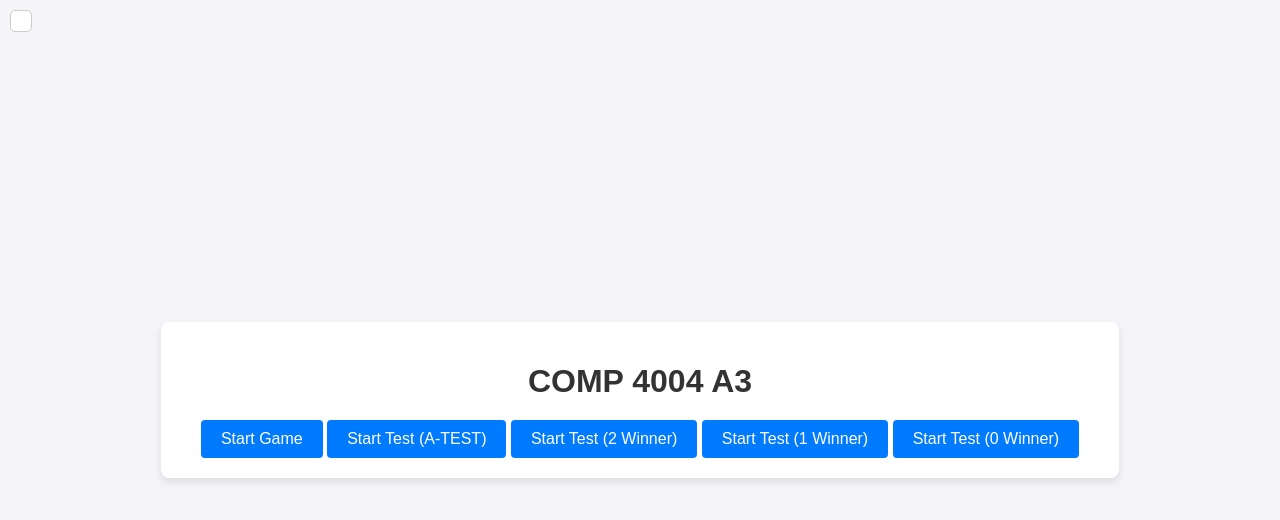
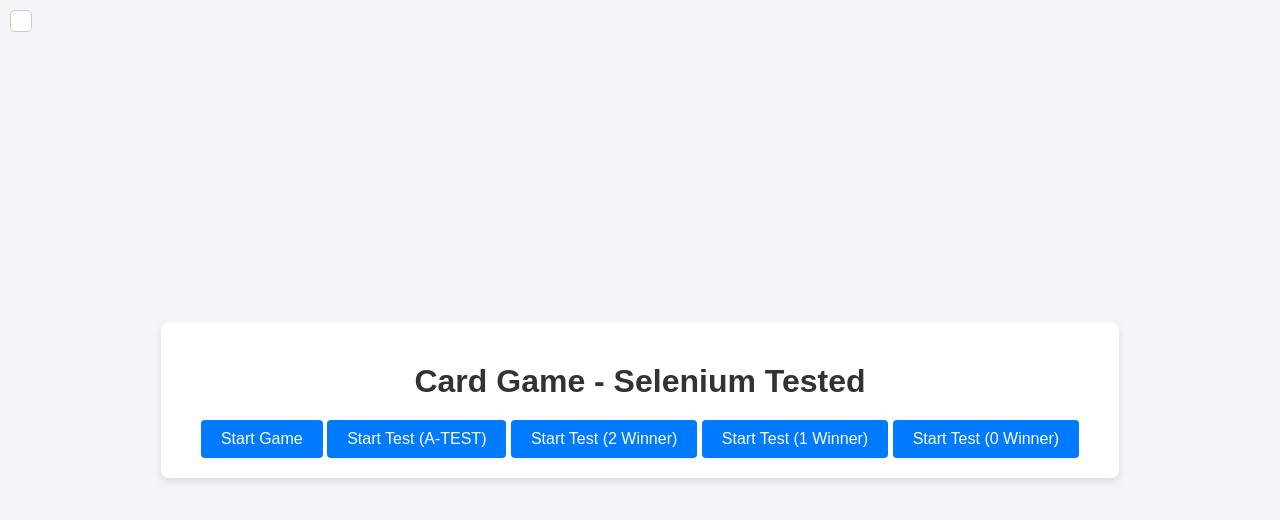
Before and after one commit to UzonnaA/Card-Game-Selenium, a website: page frontend/index.html in a window 1280 px wide. Drawn offline with Linux system fonts and the light colour scheme; no server answers.

Commit message:
Update index.html

```diff
--- a/frontend/index.html
+++ b/frontend/index.html
@@ -8,7 +8,7 @@
 </head>
 <body>
     <div class="container">
-        <h1>COMP 4004 A3</h1>
+        <h1>Card Game - Selenium Tested</h1>
 
         <button id="start-game-btn">Start Game</button>
         <button id="test1">Start Test (A-TEST)</button>
```
